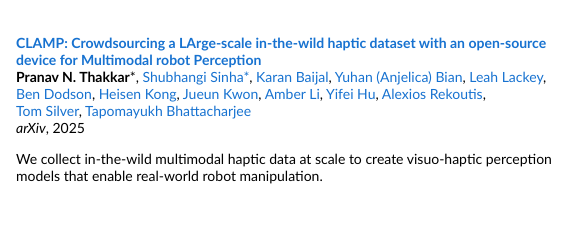
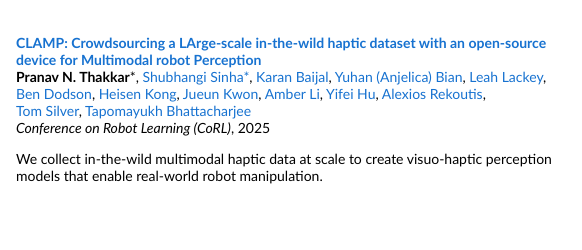
Before and after one commit to pranavnnt/pranavnnt.github.io, a plain HTML site: page index.html in a window 1280 px wide. Shown: the part 441-691 px from the top of the page, 444-1026 px from the left. Drawn offline with Linux system fonts and the light colour scheme.

Commit message:
Updated CoRL attr for CLAMP paper

```diff
--- a/index.html
+++ b/index.html
@@ -83,7 +83,7 @@
               <a target="_blank" href="https://tomsilver.github.io">Tom Silver</a>,
               <a target="_blank" href="https://sites.google.com/site/tapomayukh">Tapomayukh Bhattacharjee</a>
               <br>
-              <em>arXiv</em>, 2025
+              <em>Conference on Robot Learning (CoRL)</em>, 2025
               <p>We collect in-the-wild multimodal haptic data at scale to create visuo-haptic perception models that enable real-world robot manipulation.</p>
             </td>
           </tr>
```
